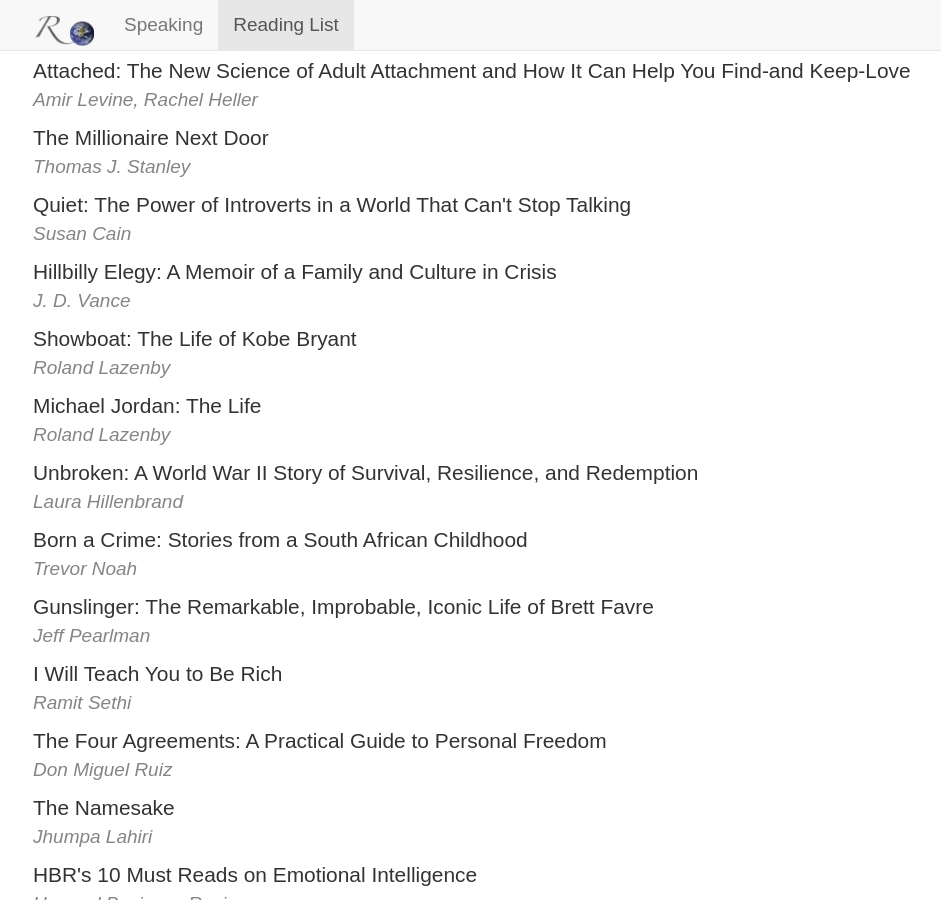
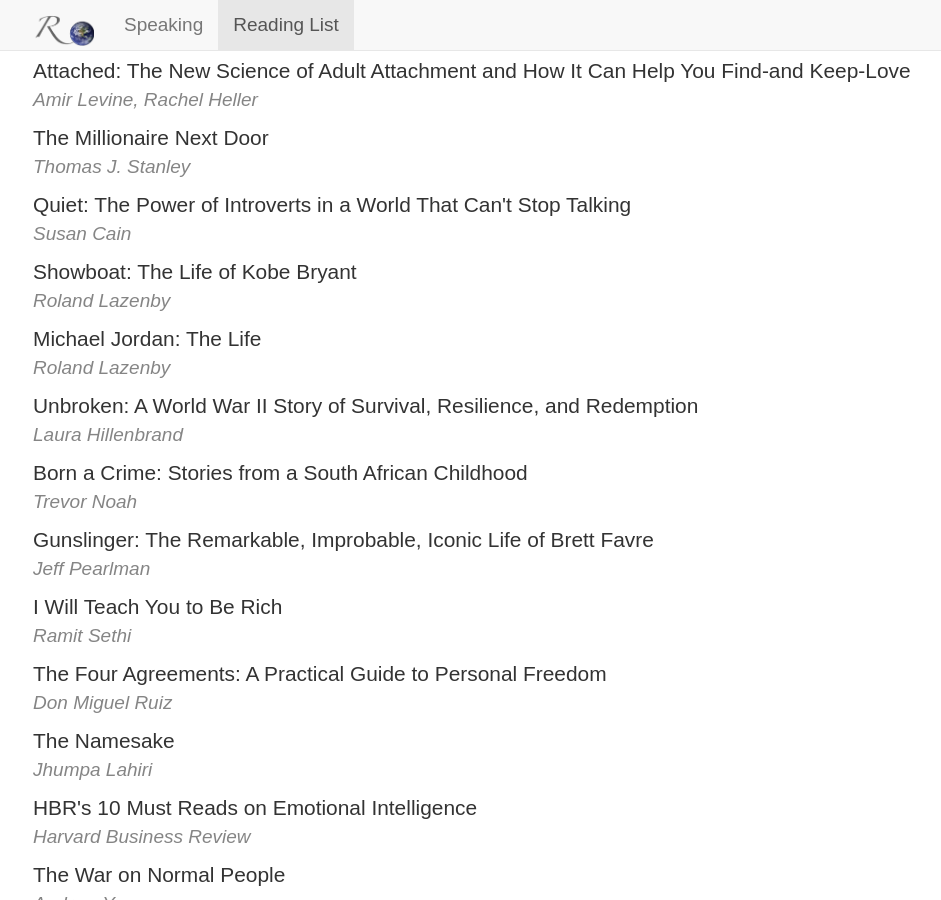
Before and after one commit to rovolution/rovolution.github.io, a Jekyll site: the page built from reading-list/index.html, in a window 1280 px wide and 900 px high, scrolled down 3695 px. Shown: the whole window, without its empty margins (37-978 px from the left). Built offline with Jekyll 4.4.1, drawn with Linux system fonts in a browser that asks for light colours; nearby versions of some CDN libraries.

Commit message:
Update index.html

```diff
--- a/reading-list/index.html
+++ b/reading-list/index.html
@@ -234,10 +234,6 @@
 			<div class='book-list-author'>Susan Cain</div>
 		</li>
 		<li class='book-list-entry'>
-			<div class='book-list-title'>Hillbilly Elegy: A Memoir of a Family and Culture in Crisis</div>
-			<div class='book-list-author'>J. D. Vance</div>
-		</li>
-		<li class='book-list-entry'>
  			<div class='book-list-title'>Showboat: The Life of Kobe Bryant</div>
  			<div class='book-list-author'>Roland Lazenby</div>
  		</li>
```
